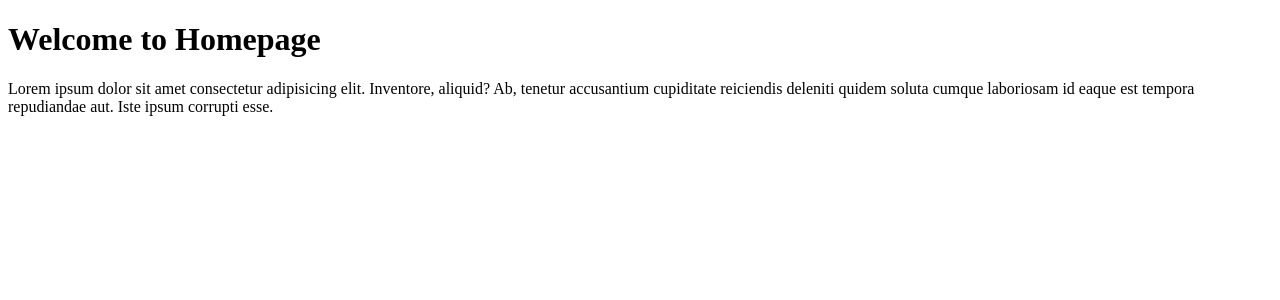
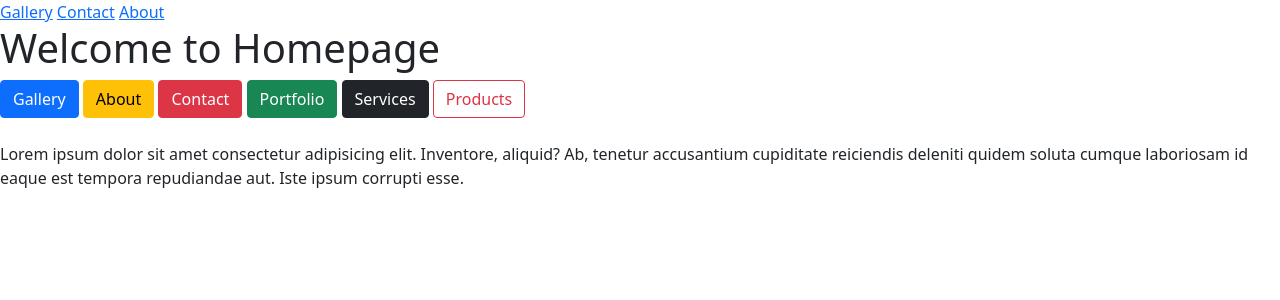
Before and after one commit to chepceline/basics, a Django app: page / in a window 1280 px wide. Shown: the top 300 px of the page. Run offline with Django 4.2, Linux system fonts and the light colour scheme.

Commit message:
add links and buttons

```diff
--- a/hello_django/myapp/templates/about.html
+++ b/hello_django/myapp/templates/about.html
@@ -6,6 +6,10 @@
     <title>Contact Page</title>
 </head>
 <body>
+    <a href="{% url 'gallery'%}"> Galley</a>
+    <a href="{% url 'home'%}"> Home</a>
+    <a href="{% url 'contact'%}"> Contact</a>
+
     <h1>About Us</h1>
 </body>
 </html>
--- a/hello_django/myapp/templates/gallery.html
+++ b/hello_django/myapp/templates/gallery.html
@@ -5,6 +5,7 @@
     <meta name="viewport" content="width=device-width, initial-scale=1.0">
     <title>Contact Page</title>
     {% load static %}
+    <link rel="stylesheet" href="{% static 'style.css' %}">
 </head>
 <body>
     <h1>Gallery</h1>
--- a/hello_django/myapp/templates/index.html
+++ b/hello_django/myapp/templates/index.html
@@ -4,9 +4,26 @@
     <meta charset="UTF-8">
     <meta name="viewport" content="width=device-width, initial-scale=1.0">
     <title>Homepage</title>
+    <link href="https://cdn.jsdelivr.net/npm/bootstrap@5.0.2/dist/css/bootstrap.min.css" rel="stylesheet" integrity="sha384-EVSTQN3/azprG1Anm3QDgpJLIm9Nao0Yz1ztcQTwFspd3yD65VohhpuuCOmLASjC" crossorigin="anonymous">
 </head>
 <body>
+    <a href="{% url 'gallery'%}">Gallery</a>
+    <a href="{% url 'contact'%}">Contact</a>
+    <a href="{% url 'about'%}">About</a>
+
+
+
     <h1>Welcome to Homepage</h1>
+    <button class="btn btn-primary">Gallery</button>
+    <button class="btn btn-warning">About</button>
+    <button class="btn btn-danger">Contact</button>
+    <button class="btn btn-success">Portfolio</button>
+    <button class="btn btn-dark">Services</button>
+    <button class="btn btn-outline-danger">Products</button>
+    <br><br>
+
     <p>Lorem ipsum dolor sit amet consectetur adipisicing elit. Inventore, aliquid? Ab, tenetur accusantium cupiditate reiciendis deleniti quidem soluta cumque laboriosam id eaque est tempora repudiandae aut. Iste ipsum corrupti esse.</p>
+
+    <script src="https://cdn.jsdelivr.net/npm/bootstrap@5.0.2/dist/js/bootstrap.bundle.min.js" integrity="sha384-MrcW6ZMFYlzcLA8Nl+NtUVF0sA7MsXsP1UyJoMp4YLEuNSfAP+JcXn/tWtIaxVXM" crossorigin="anonymous"></script>
 </body>
 </html>
```
Also changed, not shown: hello_django/myapp/templates/contact.html (+10 -0 lines).
